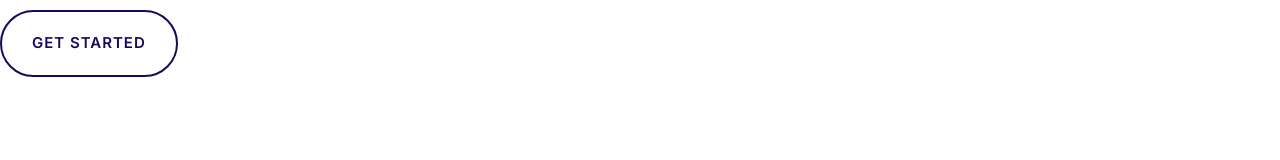
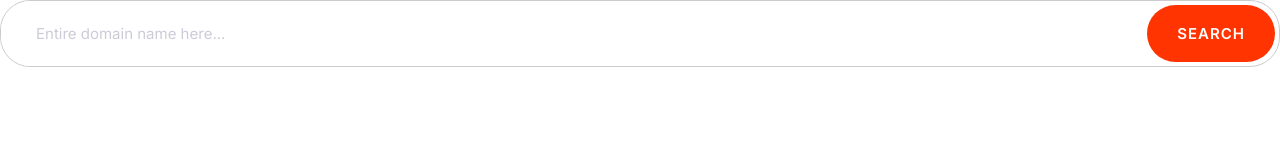
Before and after one commit to jinch/moshify, a plain HTML site: page index.html in a window 1280 px wide. Drawn offline with Linux system fonts and the light colour scheme.

Commit message:
Defined Inout Styles

```diff
--- a/css/styles.css
+++ b/css/styles.css
@@ -4,6 +4,8 @@
   --color-accent: #ff3400;
   --color-headings: #1b0760;
   --color-body: #918ca4;
+  --color-border: #ccc;
+  --border-radius: 30px;
 }
 
 /* *,
@@ -187,7 +189,7 @@ a {
 }
 
 .btn:hover {
-  filter: saturate(1.2);
+  filter: saturate(0.9);
 }
 
 .btn--block {
@@ -226,3 +228,38 @@ a {
     font-size: 1.5rem;
   }
 }
+
+/* ///////// Inputs ///////// */
+.input {
+  border-radius: var(--border-radius);
+  border: 1px solid var(--color-border);
+  color: var(--color-headings);
+  font-size: 2rem;
+  outline: 0;
+  padding: 1.5rem 3.5rem;
+}
+
+::placeholder {
+  color: #cdcbd7;
+}
+
+.input-group {
+  border: 1px solid var(--color-border);
+  border-radius: var(--border-radius);
+  display: flex;
+}
+
+.input-group .input {
+  border: 0;
+  flex-grow: 1;
+}
+
+.input-group .btn {
+  margin: 4px;
+}
+
+@media screen and (min-width: 1024px) {
+  .input {
+    font-size: 1.5rem;
+  }
+}
--- a/index.html
+++ b/index.html
@@ -16,6 +16,13 @@
     <title>Document</title>
   </head>
   <body>
-    <a href="#" class="btn btn--outline">Get Started</a>
+    <div class="input-group">
+      <input
+        type="text"
+        class="input"
+        placeholder="Entire domain name here..."
+      />
+      <button class="btn btn--accent">Search</button>
+    </div>
   </body>
 </html>
```
Also changed, not shown: components/inputs.html (added, +4 -0 lines), components/buttons.html (renamed from components/button.html).
